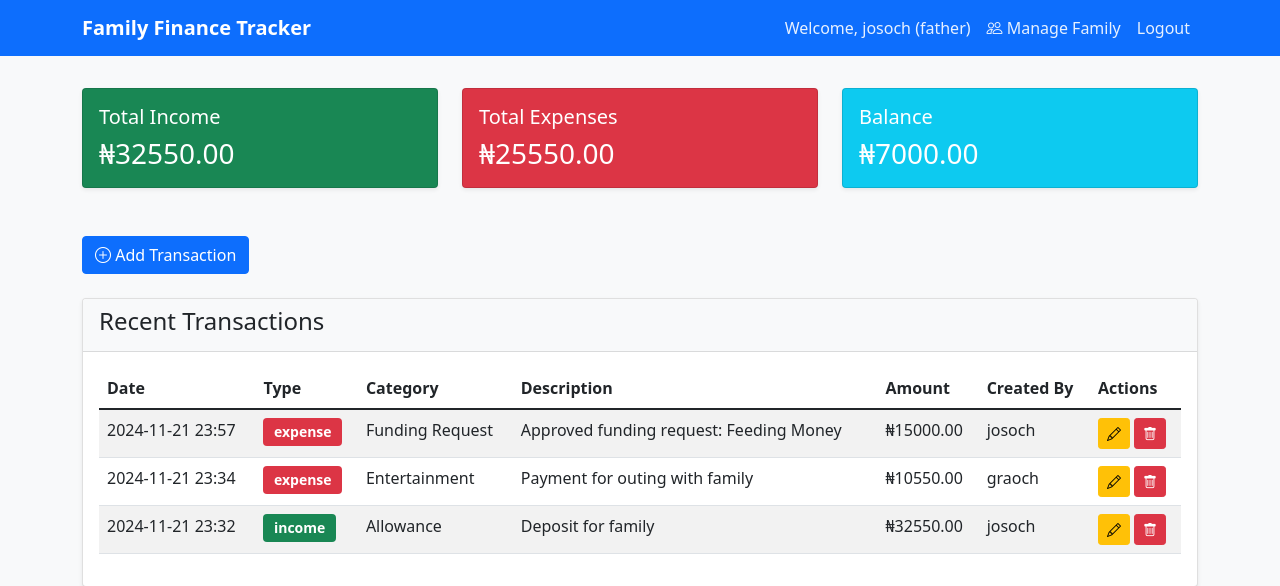
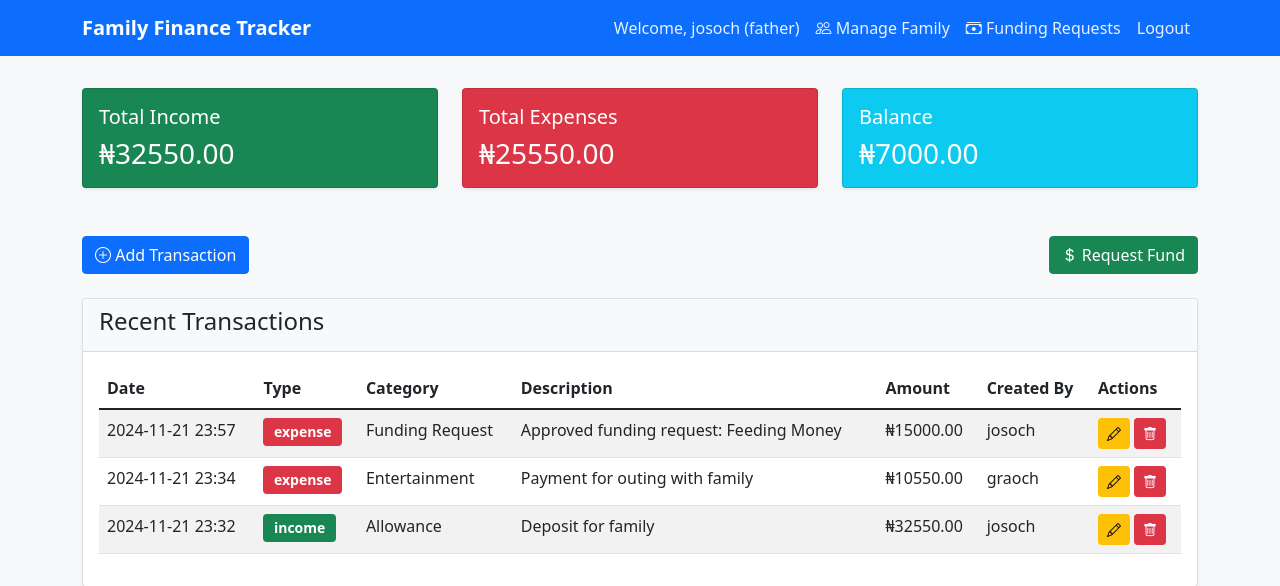
Before and after one commit to josoch/Family, a Flask app: page /dashboard in a window 1280 px wide. Shown: the top 586 px of the page. Run offline with Flask 3, Linux system fonts and the light colour scheme; a user stored in the database is signed in; some libraries are stand-ins or nearby versions.

Commit message:
Funding Request

```diff
--- a/app.py
+++ b/app.py
@@ -391,54 +391,101 @@ def toggle_member_status(user_id):
 @app.route('/funding_requests')
 @login_required
 def funding_requests():
-    requests = FundingRequest.query.filter_by(family_id=current_user.family_id).order_by(FundingRequest.date_requested.desc()).all()
+    """View all funding requests for the family."""
+    requests = FundingRequest.query.filter_by(family_id=current_user.family_id)\
+        .order_by(FundingRequest.date_requested.desc()).all()
     return render_template('funding_requests.html', requests=requests)
 
-@app.route('/add_funding_request', methods=['GET', 'POST'])
+@app.route('/funding_requests/add', methods=['GET', 'POST'])
 @login_required
 def add_funding_request():
+    """Add a new funding request."""
     if request.method == 'POST':
-        title = request.form.get('title')
-        description = request.form.get('description')
-        amount = float(request.form.get('amount'))
+        try:
+            # Get form data
+            title = request.form.get('title')
+            description = request.form.get('description')
+            amount = float(request.form.get('amount'))
 
-        funding_request = FundingRequest(
-            title=title,
-            description=description,
-            amount=amount,
-            family_id=current_user.family_id,
-            requested_by=current_user.id
-        )
-        db.session.add(funding_request)
-        db.session.commit()
-        flash('Funding request submitted successfully')
-        return redirect(url_for('funding_requests'))
+            # Validate input
+            if not title or not description or amount <= 0:
+                flash('Please fill in all fields with valid values.', 'error')
+                return redirect(url_for('add_funding_request'))
+
+            # Create new funding request
+            new_request = FundingRequest(
+                title=title,
+                description=description,
+                amount=amount,
+                family_id=current_user.family_id,
+                requested_by=current_user.id,
+                status='pending'
+            )
+            db.session.add(new_request)
+            db.session.commit()
+
+            flash('Funding request submitted successfully!', 'success')
+            return redirect(url_for('funding_requests'))
+
+        except ValueError:
+            flash('Please enter a valid amount.', 'error')
+            return redirect(url_for('add_funding_request'))
+        except Exception as e:
+            db.session.rollback()
+            flash('An error occurred while submitting your request. Please try again.', 'error')
+            return redirect(url_for('add_funding_request'))
 
     return render_template('add_funding_request.html')
 
-@app.route('/approve_funding_request/<int:id>', methods=['POST'])
+@app.route('/funding_requests/<int:id>/approve', methods=['POST'])
 @login_required
+@father_required
 def approve_funding_request(id):
-    if current_user.role != 'father':
-        flash('Only the father can approve funding requests')
-        return redirect(url_for('funding_requests'))
+    """Approve or reject a funding request (father only)."""
+    try:
+        funding_request = FundingRequest.query.filter_by(
+            id=id,
+            family_id=current_user.family_id
+        ).first_or_404()
 
-    funding_request = FundingRequest.query.get_or_404(id)
+        # Only pending requests can be approved/rejected
+        if funding_request.status != 'pending':
+            flash('This request has already been processed.', 'error')
+            return redirect(url_for('funding_requests'))
 
-    if funding_request.family_id != current_user.family_id:
-        flash('You do not have permission to approve this request')
-        return redirect(url_for('funding_requests'))
+        # Get form data
+        status = request.form.get('status')
+        comments = request.form.get('comments')
 
-    status = request.form.get('status')  # 'approved' or 'rejected'
-    comments = request.form.get('comments')
+        if status not in ['approved', 'rejected']:
+            flash('Invalid status provided.', 'error')
+            return redirect(url_for('funding_requests'))
 
-    funding_request.status = status
-    funding_request.approved_by = current_user.id
-    funding_request.approved_date = datetime.utcnow()
-    funding_request.comments = comments
+        # Update request
+        funding_request.status = status
+        funding_request.approved_by = current_user.id
+        funding_request.approved_date = datetime.utcnow()
+        funding_request.comments = comments
 
-    db.session.commit()
-    flash(f'Funding request {status}')
+        # If approved, create a transaction
+        if status == 'approved':
+            transaction = Transaction(
+                amount=funding_request.amount,
+                category='Funding Request',
+                description=f'Approved funding request: {funding_request.title}',
+                transaction_type='expense',
+                family_id=current_user.family_id,
+                created_by=current_user.id
+            )
+            db.session.add(transaction)
+
+        db.session.commit()
+        flash(f'Funding request {status} successfully!', 'success')
+
+    except Exception as e:
+        db.session.rollback()
+        flash('An error occurred while processing the request. Please try again.', 'error')
+
     return redirect(url_for('funding_requests'))
 
 if __name__ == '__main__':
--- a/templates/dashboard.html
+++ b/templates/dashboard.html
@@ -27,6 +27,11 @@
                         </a>
                     </li>
                     {% endif %}
+                    <li class="nav-item">
+                        <a class="nav-link" href="{{ url_for('funding_requests') }}">
+                            <i class="bi bi-cash-stack"></i> Funding Requests
+                        </a>
+                    </li>
                     <li class="nav-item">
                         <a class="nav-link" href="{{ url_for('logout') }}">Logout</a>
                     </li>
@@ -64,9 +69,12 @@
         </div>
 
         <div class="row mb-4">
-            <div class="col">
+            <div class="col d-flex justify-content-between">
                 <a href="{{ url_for('add_transaction') }}" class="btn btn-primary">
                     <i class="bi bi-plus-circle"></i> Add Transaction
+                </a>
+                <a href="{{ url_for('add_funding_request') }}" class="btn btn-success">
+                    <i class="bi bi-currency-dollar"></i> Request Fund
                 </a>
             </div>
         </div>
```
Also changed, not shown: instance/family_finance.db.
